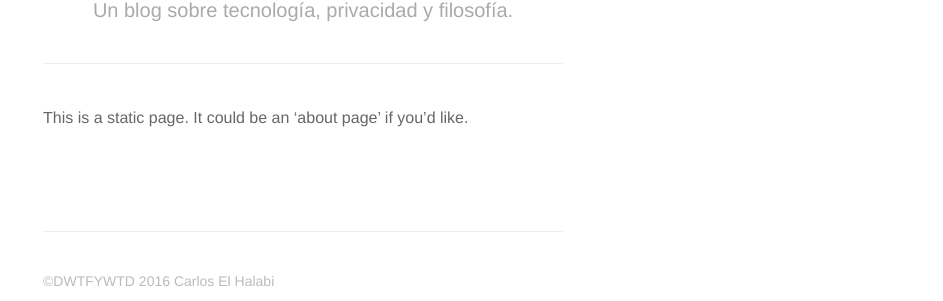
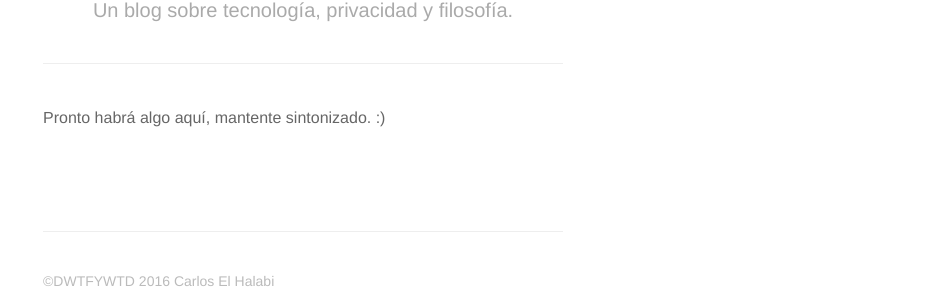
Before and after one commit to carloselhalabi/blog, a Jekyll site: the page built from about.md, in a window 1280 px wide. Shown: the part 274-575 px from the top of the page, without its empty margins (337-1280 px from the left). Built offline with Jekyll 4.4.1, drawn with Linux system fonts in a browser that asks for light colours; nearby versions of some CDN libraries; Markdown is read by kramdown in place of the engine named in the settings; part of the change alters nothing that is shown.

Commit message:
update about page, etc.

```diff
--- a/_config.yml
+++ b/_config.yml
@@ -9,13 +9,13 @@ highlighter: pygments
 
 paginate: 10
 baseurl: /
-domain_name: 'http://elhalabi.org/blog'
+domain_name: 'http://carloselhalabi.github.io/blog'
 google_analytics: 'UA-XXXXXXXX-X'
 disqus: false
 disqus_shortname: 'carloselhalabi'
 
 # Details for the RSS feed generator
-url:            'http://elhalabi.org/feed.xml'
+url:            'http://carloselhalabi.github.io/feed.xml'
 author:         'Carlos El Halabi'
 authorTwitter:  'carloselhalabi'
 
--- a/about.md
+++ b/about.md
@@ -4,6 +4,6 @@ permalink: a/
 profile: true
 ---
 
-This is a static page. It could be an 'about page' if you'd like.
+Pronto habrá algo aquí, mantente sintonizado. :)
 
 {% include footer.html %}
```
Also changed, not shown: README.md (deleted).
